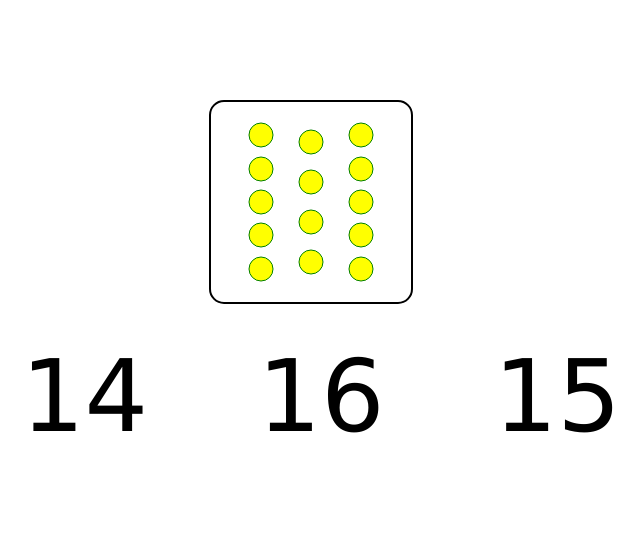
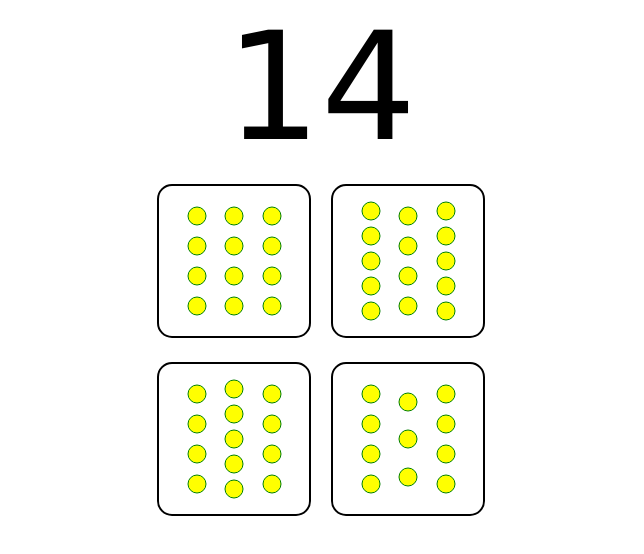
Before and after one commit to adamslaski/edu-games, an Angular app: page /game1 in a window 1280 px wide. Shown: the top 554 px of the page, without its empty margins (319-963 px from the left). Built offline with nearby package versions, Linux system fonts and the light colour scheme.

Commit message:
add game 2

```diff
--- a/src/app/app.component.ts
+++ b/src/app/app.component.ts
@@ -3,62 +3,9 @@ import { Component } from '@angular/core';
 @Component({
   selector: 'app-root',
   template: `
-    <div class="correctAnswer">
-      <app-dice [n]="x" [size]=200></app-dice>
-    </div>
-    <div class="excersizeContainer">
-      <ng-container *ngFor="let option of options">
-        <ng-container  *ngIf="option === x; then thenBlock else elseBlock"/>
-        <ng-template #thenBlock>
-          <span (click)="playFanfare()">{{ option }}</span>
-        </ng-template>
-        <ng-template #elseBlock>
-          <span (click)="playError()">{{ option }}</span>
-        </ng-template>
-      </ng-container>
-    </div>
+    <app-game2>
     `,
 })
 export class AppComponent {
-  title = 'numbers';
-  options!: number[];
-  x!: number;
 
-  constructor() {
-    this.newGame();
-  }
-
-  newGameOld() {
-    this.options = shuffle(Array.from(Array(10).keys())).map(n => n+1).slice(0, 3);
-    this.x = this.options[Math.floor(Math.random() * 3)];
-  }
-
-  newGame() {
-    const r = 7;
-    const max = 21;
-    const seed = Math.floor(Math.random() * (max-r));
-    console.log(seed);
-    const a = Array.from(Array(r).keys()).map(n => n+seed+1);
-    console.log(a);
-    this.options = shuffle(a).slice(0, 3);
-    this.x = this.options[Math.floor(Math.random() * 3)];
-  }
-
-  playError() {
-    error.play();
-  }
-  playFanfare() {
-    fanfare.play();
-    this.newGame();
-  }
 }
-
-function shuffle<T>(arr: T[]): T[] {
-  const numbers = new Uint32Array(arr.length);
-  window.self.crypto.getRandomValues(numbers);
-  const result = arr.map((v, i) => ({v, i: numbers[i]}));
-  return result.sort((a,b) => a.i - b.i).map(o => o.v);
-}
-
-const error = document.getElementById("error")! as HTMLAudioElement;
-const fanfare = document.getElementById("fanfare")! as HTMLAudioElement;
--- a/src/app/app.module.ts
+++ b/src/app/app.module.ts
@@ -3,11 +3,15 @@ import { BrowserModule } from '@angular/platform-browser';
 
 import { AppComponent } from './app.component';
 import { DiceComponent } from './dice/dice.component';
+import { Game1Component } from './games/game1.component';
+import { Game2Component } from './games/game2.component';
 
 @NgModule({
   declarations: [
     AppComponent,
     DiceComponent,
+    Game1Component,
+    Game2Component,
   ],
   imports: [
     BrowserModule
--- a/src/app/dice/dice.component.css
+++ b/src/app/dice/dice.component.css
@@ -2,6 +2,4 @@ svg {
   border:  solid black 2px;
   border-color: black;
   border-radius: 15px;
-  margin-right: 20px;
-  margin-bottom: 20px;
 }
--- /dev/null
+++ b/src/app/game.ts
@@ -0,0 +1,41 @@
+export abstract class Game {
+  options!: number[];
+  answer!: number;
+  numberOfOptions: number;
+
+  constructor(numberOfOptions: number) {
+    this.numberOfOptions = numberOfOptions;
+    this.newGame();
+  }
+
+  newGame() {
+    this.options = getOptions(7, 20, this.numberOfOptions);
+    this.answer = this.options[Math.floor(Math.random() * 3)];
+  }
+
+  playError() {
+    error.play();
+  }
+  playFanfare() {
+    fanfare.play();
+    this.newGame();
+  }
+}
+
+function getOptions(range: number, max: number, numberOfOptions: number) {
+  const seed = Math.floor(Math.random() * (max+1-range));
+  console.log(seed);
+  const a = Array.from(Array(range).keys()).map(n => n+seed+1);
+  console.log(a);
+  return shuffle(a).slice(0, numberOfOptions);
+}
+
+function shuffle<T>(arr: T[]): T[] {
+  const numbers = new Uint32Array(arr.length);
+  window.self.crypto.getRandomValues(numbers);
+  const result = arr.map((v, i) => ({v, i: numbers[i]}));
+  return result.sort((a,b) => a.i - b.i).map(o => o.v);
+}
+
+const error = document.getElementById("error")! as HTMLAudioElement;
+const fanfare = document.getElementById("fanfare")! as HTMLAudioElement;
--- /dev/null
+++ b/src/app/games/game1.component.ts
@@ -0,0 +1,28 @@
+import { Component } from '@angular/core';
+import { Game } from '../game';
+
+@Component({
+  selector: 'app-game1',
+  template: `
+    <div class="correctAnswer">
+      <app-dice [n]="answer" [size]=200></app-dice>
+    </div>
+    <div class="excersizeContainer">
+      <ng-container *ngFor="let option of options">
+        <ng-container  *ngIf="option === answer; then thenBlock else elseBlock"/>
+        <ng-template #thenBlock>
+          <span (click)="playFanfare()">{{ option }}</span>
+        </ng-template>
+        <ng-template #elseBlock>
+          <span (click)="playError()">{{ option }}</span>
+        </ng-template>
+      </ng-container>
+    </div>
+    `,
+})
+
+export class Game1Component extends Game {
+  constructor() {
+    super(3);
+  }
+}
--- /dev/null
+++ b/src/app/games/game2.component.ts
@@ -0,0 +1,28 @@
+import { Component } from '@angular/core';
+import { Game } from '../game';
+
+@Component({
+  selector: 'app-game2',
+  template: `
+    <div class="correctAnswer">
+      {{ answer }}
+    </div>
+    <div class="excersizeContainer">
+      <ng-container *ngFor="let option of options">
+        <ng-container  *ngIf="option === answer; then thenBlock else elseBlock"/>
+        <ng-template #thenBlock>
+          <span (click)="playFanfare()"><app-dice [n]="option" [size]=150></app-dice></span>
+        </ng-template>
+        <ng-template #elseBlock>
+          <span (click)="playError()"><app-dice [n]="option" [size]=150></app-dice></span>
+        </ng-template>
+      </ng-container>
+    </div>
+  `,
+  styles: ['.excersizeContainer { display: flex; flex-wrap: wrap; width: 350px; gap: 0 20px; justify-content: center; }']
+})
+export class Game2Component extends Game {
+  constructor() {
+    super(4);
+  }
+}
--- a/src/styles.css
+++ b/src/styles.css
@@ -35,8 +35,8 @@ body {
 }
 
 .correctAnswer {
-  margin-top: 100px;
   text-align: center;
+  font-size: 150px;
 }
 
 .option {
```
